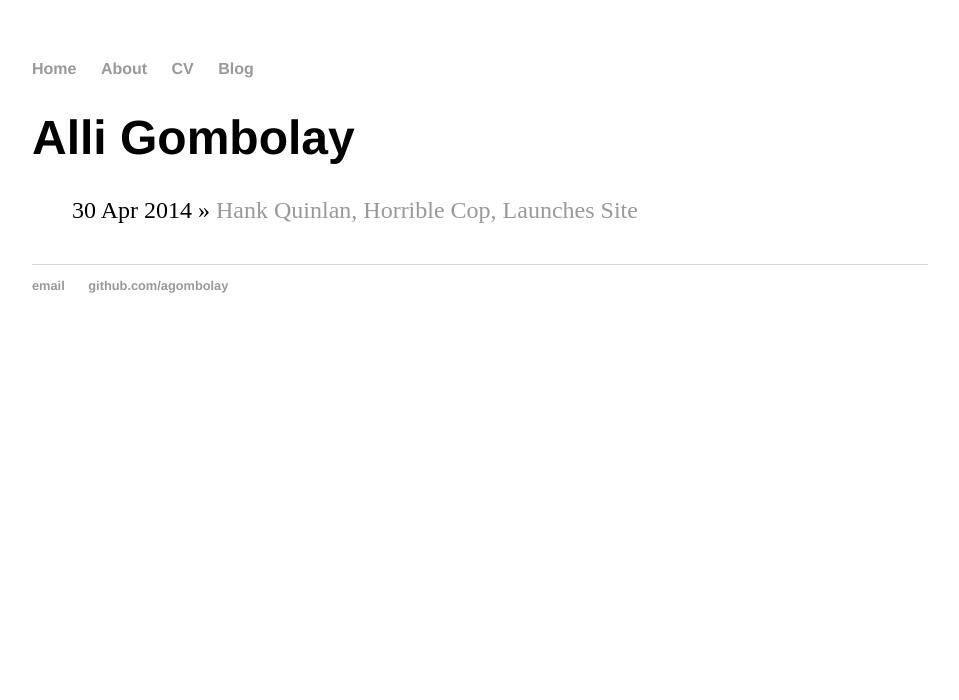
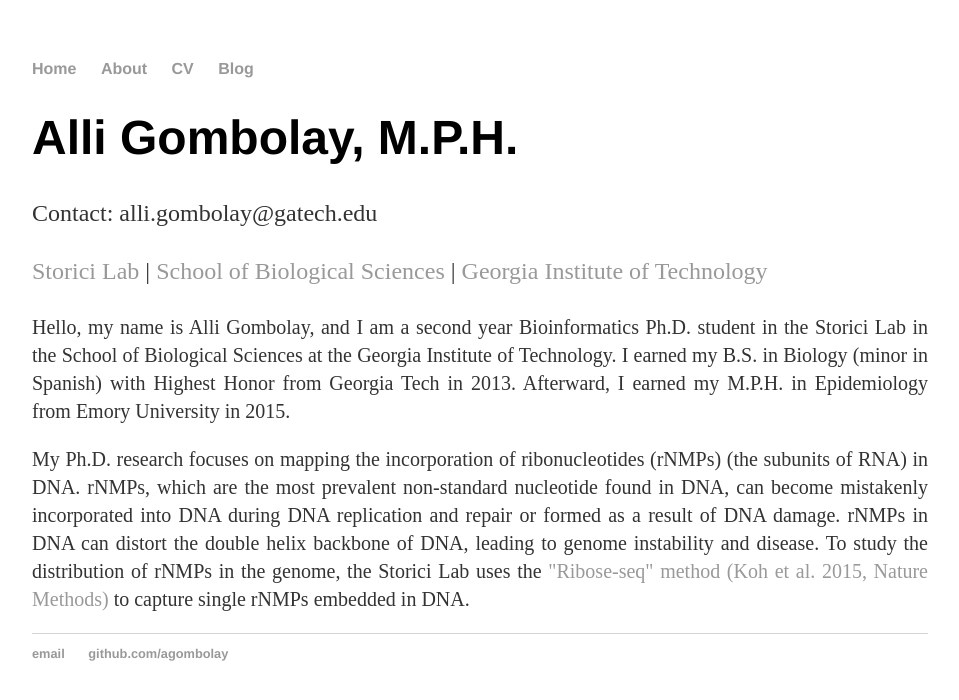
Before and after one commit to agombolay/agombolay.github.io, a Jekyll site: the page built from cv/index.html, in a window 1280 px wide. Shown: the top 700 px of the page, without its empty margins (160-1119 px from the left). Built offline with Jekyll 4.4.1, drawn with Linux system fonts in a browser that asks for light colours.

Commit message:
Update index.html

```diff
--- a/cv/index.html
+++ b/cv/index.html
@@ -2,10 +2,10 @@
 layout: default
 title: Alli Gombolay
 ---
-	<h1>{{ page.title }}</h1>
-	<ul class="posts">
-
-	  {% for post in site.posts %}
-	    <li><span>{{ post.date | date_to_string }}</span> » <a href="{{ post.url }}" title="{{ post.title }}">{{ post.title }}</a></li>
-	  {% endfor %}
-</ul>
+<div class="blurb">
+	<h1>Alli Gombolay, M.P.H.</h1>
+	<p>Contact: alli.gombolay@gatech.edu</p>
+	<p><a href="http://www.storicilab.gatech.edu/">Storici Lab</a> | <a href="http://www.biology.gatech.edu/">School of Biological Sciences</a> | <a href="http://www.gatech.edu/">Georgia Institute of Technology</a></p>
+	<p style="font-size:20px"<p align="justify">Hello, my name is Alli Gombolay, and I am a second year Bioinformatics Ph.D. student in the Storici Lab in the School of Biological Sciences at the Georgia Institute of Technology.  I earned my B.S. in Biology (minor in Spanish) with Highest Honor from Georgia Tech in 2013.  Afterward, I earned my M.P.H. in Epidemiology from Emory University in 2015.</p>
+	<p style="font-size:20px"<p align="justify">My Ph.D. research focuses on mapping the incorporation of ribonucleotides (rNMPs) (the subunits of RNA) in DNA.  rNMPs, which are the most prevalent non-standard nucleotide found in DNA, can become mistakenly incorporated into DNA during DNA replication and repair or formed as a result of DNA damage.  rNMPs in DNA can distort the double helix backbone of DNA, leading to genome instability and disease.  To study the distribution of rNMPs in the genome, the Storici Lab uses the <a href="http://www.ncbi.nlm.nih.gov/pubmed/25622106">"Ribose-seq" method (Koh et al. 2015, Nature Methods)</a> to capture single rNMPs embedded in DNA.</p>
+</div><!-- /.blurb -->
```
